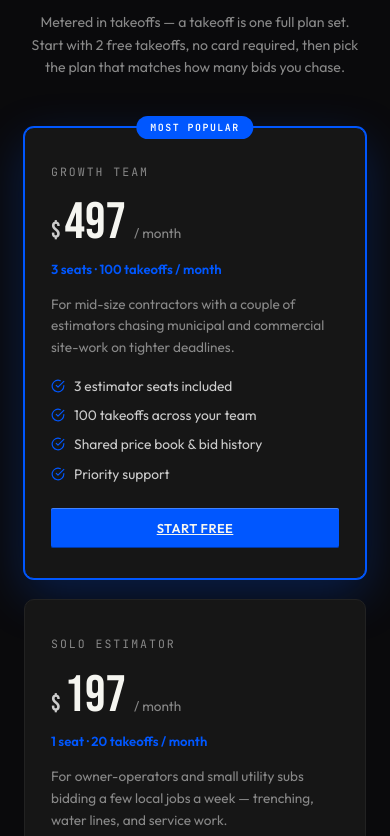
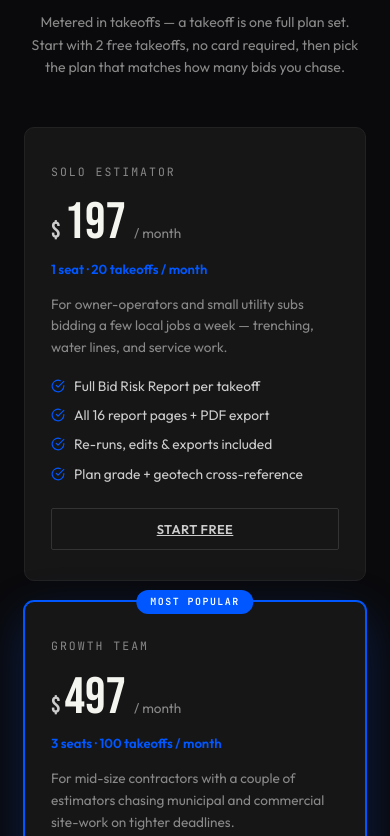
Before and after one commit to mvwsystems/takeoff-copilot, a React (Vite) app: page / in a window 390 px wide. Shown: the part 9168-10004 px from the top of the page. Built offline with nearby package versions, Linux system fonts and the light colour scheme; no server answers.

Commit message:
Fix mobile pricing order: stack Solo -> Growth -> Enterprise (drop featured reorder)
Co-Authored-By: Claude Fable 5 <noreply@anthropic.com>

```diff
--- a/src/pages/Dashboard.css
+++ b/src/pages/Dashboard.css
@@ -619,7 +619,6 @@
 }
 @media (max-width: 620px) {
   .plans-grid { grid-template-columns: 1fr; }
-  .plan-card-featured { order: -1; }
 }
 
 /* —— CLICK-TO-VERIFY (locate overlay) —— */
--- a/src/pages/LandingPage.css
+++ b/src/pages/LandingPage.css
@@ -1780,7 +1780,7 @@
 
 @media (max-width: 900px) {
   .pricing-tiers { grid-template-columns: 1fr; max-width: 440px; margin-left: auto; margin-right: auto; }
-  .pricing-tier-featured { order: -1; }
+  /* Stack in natural order: Solo → Growth → Enterprise (no reorder). */
 }
 
 .pricing-col-left {
```
